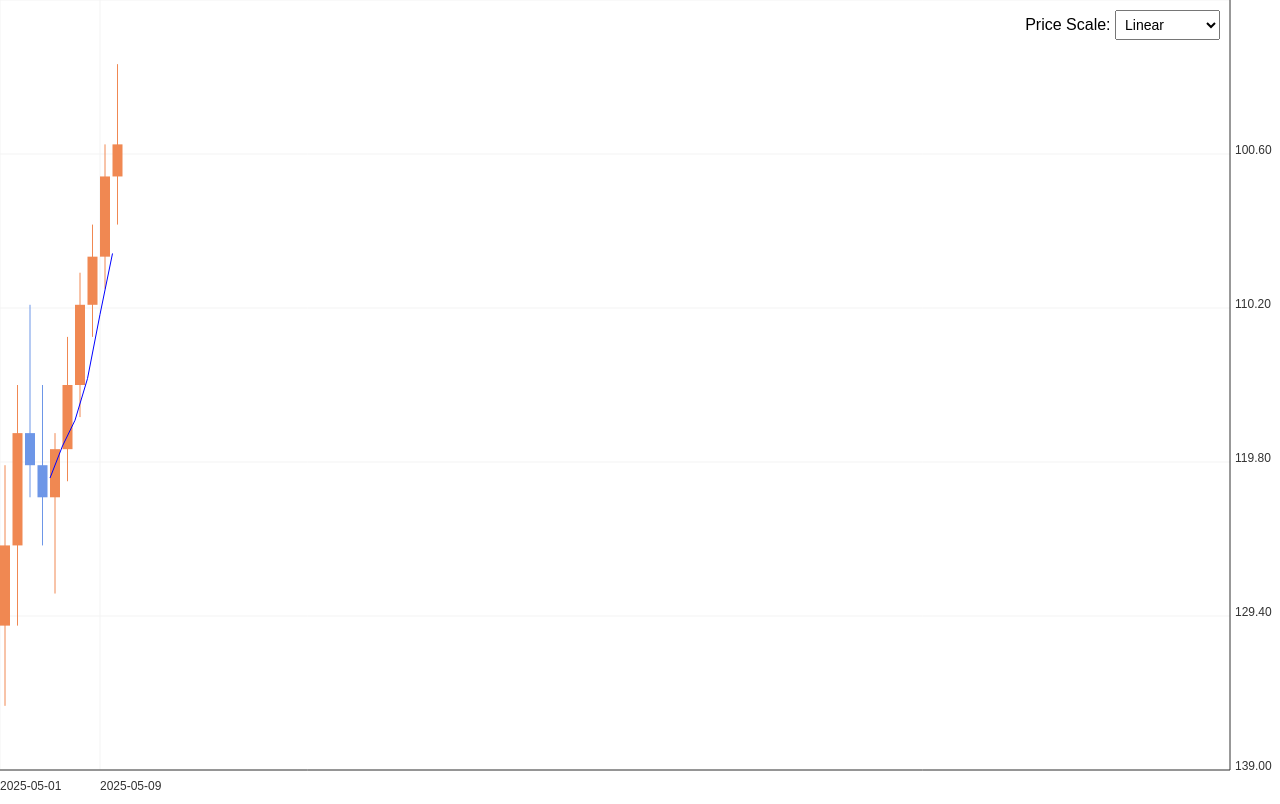
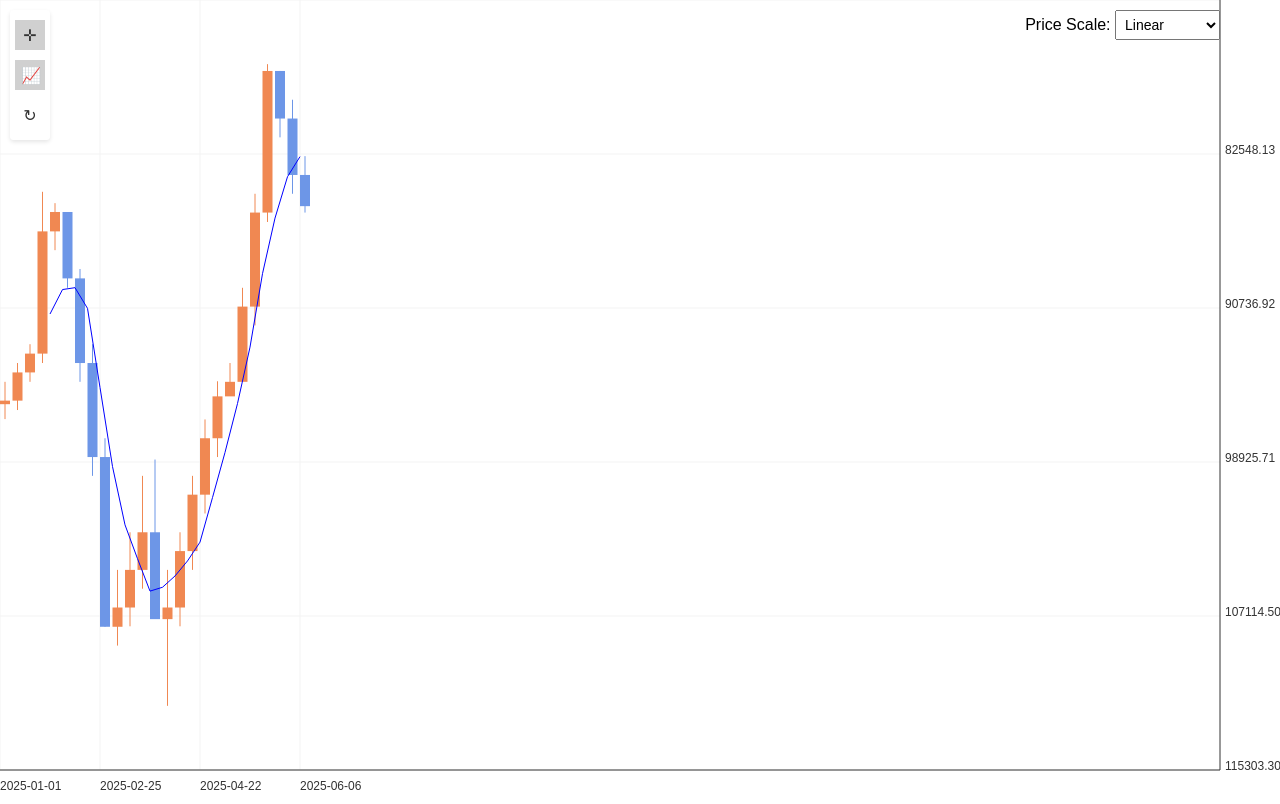
Before and after one commit to 20YOrg/coin-charts, a plain HTML site: page index.html in a window 1280 px wide. Drawn offline with Linux system fonts and the light colour scheme.

Commit message:
Fix RangeError, remove line drawing, fix moving average alignment, add tool menu on left side, fix price labels visibility on right side

```diff
--- a/index.html
+++ b/index.html
@@ -1,17 +1,77 @@
 <!DOCTYPE html>
 <html lang="en">
+
 <head>
     <meta charset="UTF-8">
     <meta name="viewport" content="width=device-width, initial-scale=1.0">
     <title>Coin Charts</title>
     <style>
-        body { margin: 0; font-family: Arial, sans-serif; }
-        #chart-container { width: 100%; height: 100vh; position: relative; }
-        canvas { width: 100%; height: 100%; }
-        #controls { position: absolute; top: 10px; right: 60px; z-index: 10; }
-        select { padding: 5px; font-size: 14px; }
+        body {
+            margin: 0;
+            font-family: Arial, sans-serif;
+        }
+
+        #chart-container {
+            width: 100%;
+            height: 100vh;
+            position: relative;
+        }
+
+        canvas {
+            width: 100%;
+            height: 100%;
+        }
+
+        #controls {
+            position: absolute;
+            top: 10px;
+            right: 60px;
+            z-index: 10;
+        }
+
+        select {
+            padding: 5px;
+            font-size: 14px;
+        }
+
+        #tool-menu {
+            position: absolute;
+            left: 10px;
+            top: 10px;
+            width: 40px;
+            z-index: 10;
+            background-color: rgba(255, 255, 255, 0.9);
+            border-radius: 4px;
+            box-shadow: 0 2px 4px rgba(0, 0, 0, 0.1);
+            display: flex;
+            flex-direction: column;
+            align-items: center;
+            padding: 5px 0;
+        }
+
+        #tool-menu button {
+            width: 30px;
+            height: 30px;
+            margin: 5px 0;
+            background: none;
+            border: none;
+            cursor: pointer;
+            font-size: 16px;
+            color: #333;
+            transition: background-color 0.2s;
+        }
+
+        #tool-menu button:hover {
+            background-color: #e0e0e0;
+            border-radius: 4px;
+        }
+
+        #tool-menu button.active {
+            background-color: #d0d0d0;
+        }
     </style>
 </head>
+
 <body>
     <div id="chart-container">
         <canvas id="chart"></canvas>
@@ -21,6 +81,11 @@
                 <option value="linear">Linear</option>
                 <option value="logarithmic">Logarithmic</option>
             </select>
+        </div>
+        <div id="tool-menu">
+            <button id="tool-crosshair" title="Toggle Crosshair">✛</button>
+            <button id="tool-ma" title="Toggle Moving Average">📈</button>
+            <button id="tool-reset" title="Reset View">↻</button>
         </div>
     </div>
     <script src="https://cdn.sheetjs.com/xlsx-latest/package/dist/xlsx.full.min.js"></script>
@@ -67,7 +132,10 @@
             }
 
             setData(data) {
-                this.data = data;
+                this.data = data.filter(d => {
+                    const date = new Date(d.time);
+                    return d.time && !isNaN(date.getTime()) && !isNaN(d.open) && !isNaN(d.high) && !isNaN(d.low) && !isNaN(d.close);
+                });
                 this.chart.render();
             }
 
@@ -120,9 +188,8 @@
                 this.isDragging = false;
                 this.lastMouseX = 0;
                 this.crosshair = null;
-                this.drawing = false;
-                this.startPoint = null;
-                this.lines = [];
+                this.showCrosshair = true;
+                this.showMovingAverage = true;
 
                 this.resize();
                 this.initEvents();
@@ -144,9 +211,9 @@
                     const rect = this.canvas.getBoundingClientRect();
                     const mouseX = e.clientX - rect.left;
                     const width = this.canvas.offsetWidth;
-                    const zoomFactor = e.deltaY > 0 ? 0.97 : 1.03; // Further reduced sensitivity
+                    const zoomFactor = e.deltaY > 0 ? 0.97 : 1.03;
 
-                    if (mouseX > width - 50) {
+                    if (mouseX > width - 60) {
                         if (this.options.scaleType === 'logarithmic') {
                             const logRange = this.view.maxLogPrice - this.view.minLogPrice;
                             const newLogRange = Math.max(logRange / zoomFactor, 0.01);
@@ -174,10 +241,6 @@
                     if (e.button === 0) {
                         this.isDragging = true;
                         this.lastMouseX = e.clientX;
-                    } else if (e.button === 2) {
-                        this.drawing = true;
-                        const rect = this.canvas.getBoundingClientRect();
-                        this.startPoint = { x: e.clientX - rect.left, y: e.clientY - rect.top };
                     }
                 });
 
@@ -190,7 +253,7 @@
                         this.view.offsetX += dx / this.view.scaleX;
                         this.lastMouseX = e.clientX;
                         this.render();
-                    } else {
+                    } else if (this.showCrosshair) {
                         this.crosshair = { x: mouseX, y: mouseY };
                         this.render();
                     }
@@ -199,21 +262,40 @@
                 this.canvas.addEventListener('mouseup', (e) => {
                     if (e.button === 0) {
                         this.isDragging = false;
-                    } else if (e.button === 2 && this.drawing) {
-                        const rect = this.canvas.getBoundingClientRect();
-                        const endPoint = { x: e.clientX - rect.left, y: e.clientY - rect.top };
-                        this.lines.push({ start: this.startPoint, end: endPoint });
-                        this.drawing = false;
-                        this.startPoint = null;
-                        this.render();
                     }
                 });
-
-                this.canvas.addEventListener('contextmenu', (e) => e.preventDefault());
 
                 const scaleSelect = document.getElementById('scale-select');
                 scaleSelect.addEventListener('change', (e) => {
                     this.options.scaleType = e.target.value;
+                    this.render();
+                });
+
+                // Tool menu event listeners
+                const crosshairButton = document.getElementById('tool-crosshair');
+                crosshairButton.classList.add('active');
+                crosshairButton.addEventListener('click', () => {
+                    this.showCrosshair = !this.showCrosshair;
+                    this.crosshair = null;
+                    crosshairButton.classList.toggle('active');
+                    this.render();
+                });
+
+                const maButton = document.getElementById('tool-ma');
+                maButton.classList.add('active');
+                maButton.addEventListener('click', () => {
+                    this.showMovingAverage = !this.showMovingAverage;
+                    maButton.classList.toggle('active');
+                    this.render();
+                });
+
+                const resetButton = document.getElementById('tool-reset');
+                resetButton.addEventListener('click', () => {
+                    this.view.offsetX = 0;
+                    this.view.scaleX = 1;
+                    this.view.minPrice = 0;
+                    this.view.maxPrice = 100;
+                    this.calculatePriceRange();
                     this.render();
                 });
 
@@ -258,8 +340,9 @@
             }
 
             formatDate(dateStr) {
+                if (!dateStr || typeof dateStr !== 'string') return '';
                 const date = new Date(dateStr);
-                return date.toISOString().split('T')[0];
+                return isNaN(date.getTime()) ? '' : date.toISOString().split('T')[0];
             }
 
             calculateMovingAverage(period) {
@@ -276,13 +359,20 @@
             }
 
             renderIndicators() {
+                if (!this.showMovingAverage) return;
                 const maData = this.calculateMovingAverage(5);
+                const width = this.canvas.offsetWidth;
+                const chartHeight = this.canvas.offsetHeight - 30;
+                const candleWidth = this.options.candleWidth * this.view.scaleX;
+                const spacing = candleWidth / 4;
+
                 this.ctx.strokeStyle = '#0000ff';
                 this.ctx.beginPath();
                 maData.forEach((ma, i) => {
                     if (ma === null) return;
-                    const x = (i * (this.options.candleWidth + this.options.candleWidth / 4) + this.view.offsetX) * this.view.scaleX;
-                    const y = this.priceToY(ma, this.canvas.offsetHeight - 30);
+                    const x = (i * (candleWidth + spacing) + this.view.offsetX) * this.view.scaleX;
+                    if (x < -candleWidth || x > width) return;
+                    const y = this.priceToY(ma, chartHeight);
                     if (i === 0 || maData[i - 1] === null) this.ctx.moveTo(x, y);
                     else this.ctx.lineTo(x, y);
                 });
@@ -290,23 +380,24 @@
             }
 
             renderCrosshair() {
-                if (!this.crosshair) return;
+                if (!this.showCrosshair || !this.crosshair) return;
                 const { x, y } = this.crosshair;
                 const width = this.canvas.offsetWidth;
-                const height = this.canvas.offsetHeight - 30;
+                const chartHeight = this.canvas.offsetHeight - 30;
 
                 this.ctx.strokeStyle = '#666';
                 this.ctx.setLineDash([5, 5]);
                 this.ctx.beginPath();
                 this.ctx.moveTo(x, 0);
-                this.ctx.lineTo(x, height);
+                this.ctx.lineTo(x, chartHeight);
                 this.ctx.moveTo(0, y);
-                this.ctx.lineTo(width - 50, y);
+                this.ctx.lineTo(width - 60, y);
                 this.ctx.stroke();
                 this.ctx.setLineDash([]);
 
-                const price = this.yToPrice(y, height);
+                const price = this.yToPrice(y, chartHeight);
                 const candleIndex = Math.round((x - this.view.offsetX) / ((this.options.candleWidth + this.options.candleWidth / 4) * this.view.scaleX));
+                if (candleIndex < 0 || candleIndex >= this.dataManager.data.length) return;
                 const time = this.dataManager.data[candleIndex]?.time || '';
 
                 this.ctx.fillStyle = 'rgba(0, 0, 0, 0.8)';
@@ -315,16 +406,6 @@
                 this.ctx.font = '12px Arial';
                 this.ctx.fillText(`Price: ${price.toFixed(2)}`, x + 15, y - 15);
                 this.ctx.fillText(`Time: ${this.formatDate(time)}`, x + 15, y);
-            }
-
-            renderLines() {
-                this.ctx.strokeStyle = '#ff9900';
-                this.lines.forEach(line => {
-                    this.ctx.beginPath();
-                    this.ctx.moveTo(line.start.x, line.start.y);
-                    this.ctx.lineTo(line.end.x, line.end.y);
-                    this.ctx.stroke();
-                });
             }
 
             renderGrid() {
@@ -338,22 +419,20 @@
                 this.ctx.strokeStyle = this.options.gridColor;
                 this.ctx.lineWidth = 1;
 
-                // Horizontal grid lines (price)
                 const priceSteps = 5;
                 for (let i = 0; i <= priceSteps; i++) {
                     const y = (chartHeight * i) / priceSteps;
                     this.ctx.beginPath();
                     this.ctx.moveTo(0, chartHeight - y);
-                    this.ctx.lineTo(width - 50, chartHeight - y);
+                    this.ctx.lineTo(width - 60, chartHeight - y);
                     this.ctx.stroke();
                 }
 
-                // Vertical grid lines (time)
                 const labelInterval = Math.max(1, Math.floor(100 / (candleWidth + spacing)));
                 this.dataManager.data.forEach((candle, i) => {
                     if (i % labelInterval === 0) {
                         const x = (i * (candleWidth + spacing) + this.view.offsetX) * this.view.scaleX;
-                        if (x >= 0 && x <= width - 50) {
+                        if (x >= 0 && x <= width - 60) {
                             this.ctx.beginPath();
                             this.ctx.moveTo(x, 0);
                             this.ctx.lineTo(x, chartHeight);
@@ -407,11 +486,12 @@
                 });
 
                 this.renderIndicators();
+                this.renderCrosshair();
 
                 this.ctx.strokeStyle = this.options.axisColor;
                 this.ctx.beginPath();
-                this.ctx.moveTo(width - 50, 0);
-                this.ctx.lineTo(width - 50, chartHeight);
+                this.ctx.moveTo(width - 60, 0);
+                this.ctx.lineTo(width - 60, chartHeight);
                 this.ctx.stroke();
 
                 this.ctx.fillStyle = this.options.axisColor;
@@ -420,45 +500,57 @@
                 for (let i = 0; i <= priceSteps; i++) {
                     const y = (chartHeight * i) / priceSteps;
                     const price = this.yToPrice(y, chartHeight);
-                    this.ctx.fillText(price.toFixed(2), width - 45, chartHeight - y);
+                    this.ctx.fillText(price.toFixed(2), width - 55, chartHeight - y);
                 }
 
                 this.ctx.beginPath();
                 this.ctx.moveTo(0, chartHeight);
-                this.ctx.lineTo(width - 50, chartHeight);
+                this.ctx.lineTo(width - 60, chartHeight);
                 this.ctx.stroke();
 
                 const labelInterval = Math.max(1, Math.floor(100 / (candleWidth + spacing)));
                 this.dataManager.data.forEach((candle, i) => {
                     if (i % labelInterval === 0) {
                         const x = (i * (candleWidth + spacing) + this.view.offsetX) * this.view.scaleX;
-                        if (x >= 0 && x <= width - 50) {
+                        if (x >= 0 && x <= width - 60) {
                             this.ctx.fillText(this.formatDate(candle.time), x, chartHeight + 20);
                         }
                     }
                 });
-
-                this.renderLines();
-                this.renderCrosshair();
             }
         }
 
-        const sampleData = [
-            { time: '2025-05-01', open: 100, high: 110, low: 95, close: 105 },
-            { time: '2025-05-02', open: 105, high: 115, low: 100, close: 112 },
-            { time: '2025-05-03', open: 112, high: 120, low: 108, close: 110 },
-            { time: '2025-05-04', open: 110, high: 115, low: 105, close: 108 },
-            { time: '2025-05-05', open: 108, high: 112, low: 102, close: 111 },
-            { time: '2025-05-06', open: 111, high: 118, low: 109, close: 115 },
-            { time: '2025-05-07', open: 115, high: 122, low: 113, close: 120 },
-            { time: '2025-05-08', open: 120, high: 125, low: 118, close: 123 },
-            { time: '2025-05-09', open: 123, high: 130, low: 121, close: 128 },
-            { time: '2025-05-10', open: 128, high: 135, low: 125, close: 130 },
+        const btcUsdData = [
+            { time: "2025-01-01", open: 93811.12, high: 95000.00, low: 93017.83, close: 94000.00 },
+            { time: "2025-01-07", open: 94000.00, high: 96000.00, low: 93500.00, close: 95500.00 },
+            { time: "2025-01-14", open: 95500.00, high: 97000.00, low: 95000.00, close: 96500.00 },
+            { time: "2025-01-21", open: 96500.00, high: 105104.85, low: 96000.00, close: 103000.00 },
+            { time: "2025-01-28", open: 103000.00, high: 104500.00, low: 102000.00, close: 104030.97 },
+            { time: "2025-02-04", open: 104030.97, high: 101987.25, low: 100000.00, close: 100500.00 },
+            { time: "2025-02-11", open: 100500.00, high: 101000.00, low: 95000.00, close: 96000.00 },
+            { time: "2025-02-18", open: 96000.00, high: 97000.00, low: 90000.00, close: 91000.00 },
+            { time: "2025-02-25", open: 91000.00, high: 92000.00, low: 81975.61, close: 81975.61 },
+            { time: "2025-03-04", open: 81975.61, high: 85000.00, low: 80974.66, close: 83000.00 },
+            { time: "2025-03-11", open: 83000.00, high: 87000.00, low: 82000.00, close: 85000.00 },
+            { time: "2025-03-18", open: 85000.00, high: 90000.00, low: 84000.00, close: 87000.00 },
+            { time: "2025-03-25", open: 87000.00, high: 90867.72, low: 86000.00, close: 82381.03 },
+            { time: "2025-04-01", open: 82381.03, high: 85000.00, low: 77771.33, close: 83000.00 },
+            { time: "2025-04-08", open: 83000.00, high: 87000.00, low: 82000.00, close: 86000.00 },
+            { time: "2025-04-15", open: 86000.00, high: 90000.00, low: 85000.00, close: 89000.00 },
+            { time: "2025-04-22", open: 89000.00, high: 93000.00, low: 88000.00, close: 92000.00 },
+            { time: "2025-04-29", open: 92000.00, high: 95029.76, low: 91000.00, close: 94226.83 },
+            { time: "2025-05-06", open: 94226.83, high: 96000.00, low: 94389.40, close: 95000.00 },
+            { time: "2025-05-13", open: 95000.00, high: 100000.00, low: 95000.00, close: 99000.00 },
+            { time: "2025-05-20", open: 99000.00, high: 105000.00, low: 98000.00, close: 104000.00 },
+            { time: "2025-05-22", open: 104000.00, high: 111891.30, low: 103500.00, close: 111529.83 },
+            { time: "2025-05-27", open: 111529.83, high: 111529.83, low: 108000.00, close: 109000.00 },
+            { time: "2025-06-03", open: 109000.00, high: 110000.00, low: 105000.00, close: 106000.00 },
+            { time: "2025-06-06", open: 106000.00, high: 107000.00, low: 104000.00, close: 104341.62 }
         ];
 
         const canvas = document.getElementById('chart');
         const chart = new Chart(canvas, {
-            data: sampleData,
+            data: btcUsdData,
             candleWidth: 10,
             upColor: '#F08852',
             downColor: '#6D96E7',
@@ -468,7 +560,8 @@
         });
 
         // Example: Load CSV data dynamically
-        // chart.dataManager.loadDataFromCSV('data.csv');
+        // chart.dataManager.loadDataFromCSV('data/btc-usd.csv');
     </script>
 </body>
+
 </html>
```
